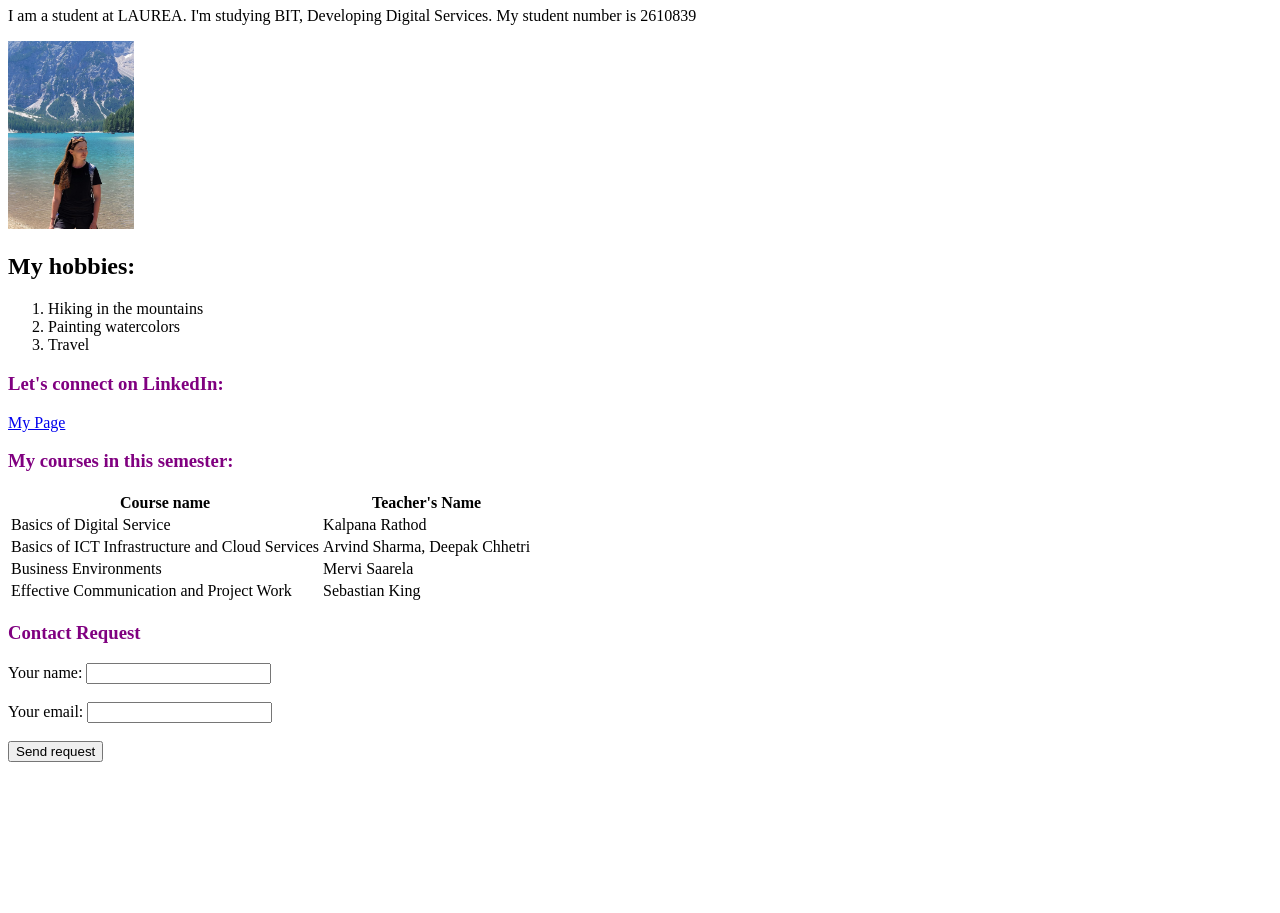
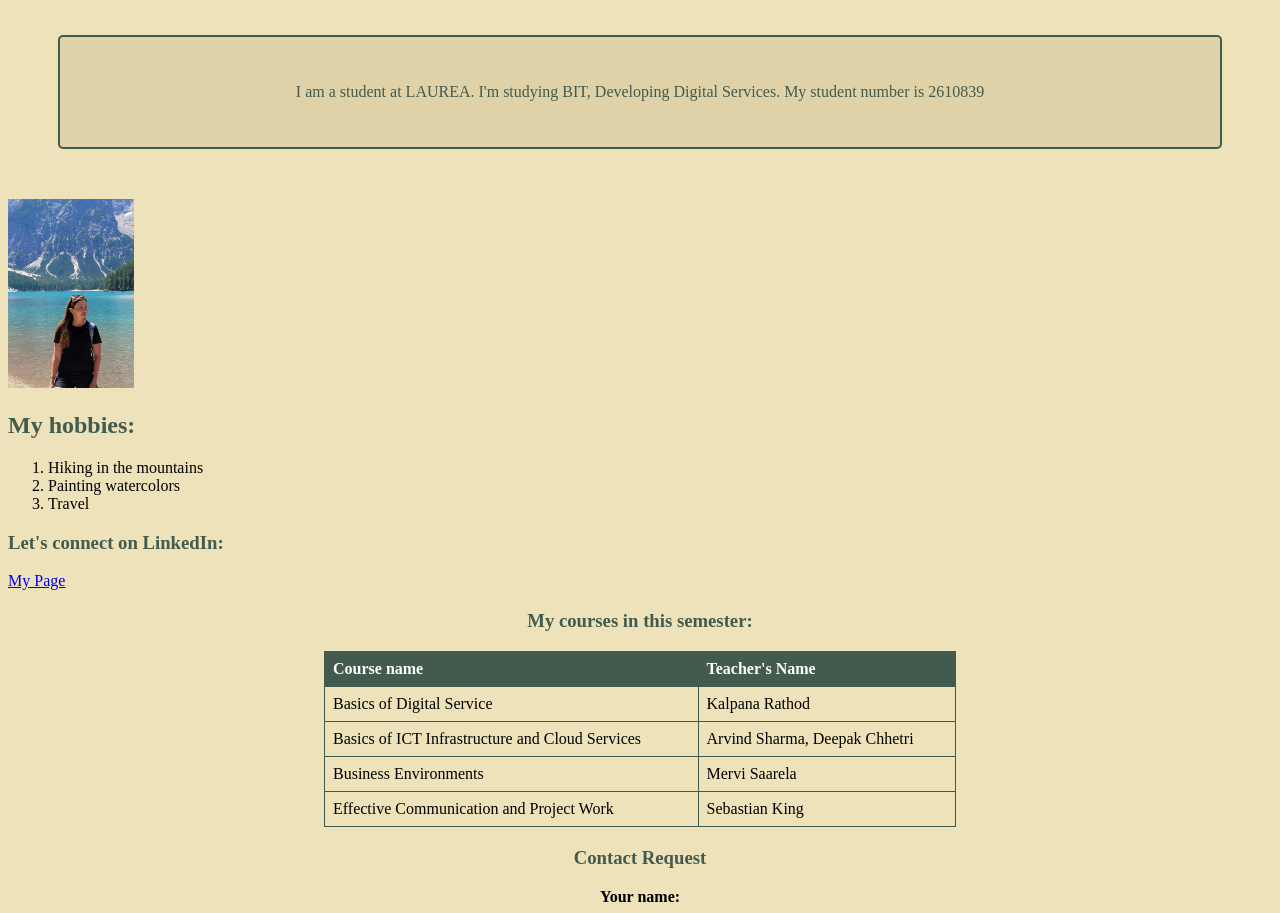
Before and after one commit to Ma5885/HTML_Workshop, a plain HTML site: page WS02/index.html in a window 1280 px wide. Shown: the part 73-986 px from the top of the page. Before the commit the page ends 843 px from the top, so only its background shows below. Drawn offline with Linux system fonts and the light colour scheme.

Commit message:
workshop 02 css styles

```diff
--- a/WS02/index.html
+++ b/WS02/index.html
@@ -4,7 +4,7 @@
     <link rel="stylesheet" href="styles.css">
     <style>
         h3 {
-            color: purple;
+            color:#435b4d;
         }
     </style>
     <meta charset="UTF-8">
@@ -12,8 +12,10 @@
     <title>Document</title>
 </head>
 <body>
-    <h1 style="color:blue;">HTML Workshop - Maryna Kozak</h1>
+    <h1 style="color:#435b4d;">HTML Workshop - Maryna Kozak</h1>
+    <div class="paragraph">
     <p>I am a student at LAUREA. I'm studying BIT, Developing Digital Services. My student number is 2610839</p>
+    </div>
     <img src="images/profile.jpg" alt="Maryna in Dolomites" style = "width:10%; height:auto;">
     <h2>My hobbies:</h2>
     <ol>
@@ -23,7 +25,9 @@
     </ol>
     <h3>Let's connect on LinkedIn:</h3>
     <a href="https://www.linkedin.com/in/marinakozak/">My Page</a>
+    <div class="tableName">
     <h3>My courses in this semester:</h3>
+    </div>
     <table>
         <tr>
             <th>Course name</th>
@@ -46,7 +50,9 @@
             <td>Sebastian King</td>
         </tr>
     </table>
-    <h3>Contact Request</h3>
+    <div class="formName">
+        <h3>Contact Request</h3>
+    </div>
     <form>
     <label for="name">Your name:</label>
     <input type="text" id="name" name="name"><br><br>
--- a/WS02/styles.css
+++ b/WS02/styles.css
@@ -0,0 +1,69 @@
+p {
+    color: #435b4d;
+}
+body {
+    background-color: #eee2bb;
+}
+h1 {
+    font-size: 2em;
+}
+h2 {
+    color: #435b4d;
+}
+.paragraph {
+    padding: 30px;
+    margin: 50px;
+    border-radius: 5px;
+    border: 2px solid #435b4d;
+    background-color:#dfd2a8;
+    text-align: center;
+}
+table {
+    width: 50%;
+    border-collapse: collapse;
+    margin: 0 auto;
+}
+th, td {
+    border: 1px solid #435b4d;
+    padding: 8px;
+    text-align: left;
+}
+th {
+    background-color: #435b4d;
+    color: white;
+}
+form {
+    display: flex;
+    flex-direction: column;
+    align-items: center;
+    gap: 10px;
+}
+label {
+    font-weight: bold;
+}
+input[type="text"], input[type="email"] {
+    width: 300px;
+    padding: 5px;
+    border: 1px solid #ccc;
+    border-radius: 4px;
+    cursor: pointer;
+}
+input[type="submit"] {
+    background-color: #435b4d;
+    color: white;
+    padding: 10px 20px;
+    border: none;
+    border-radius: 4px;
+    cursor: pointer;
+}
+input[type="submit"]:hover {
+      background-color: #a4b7ab;
+    }
+.tableName {
+    text-align: center;
+    margin-top: 20px;
+}
+.formName {
+    text-align: center;
+    margin-top: 20px;
+}
```
